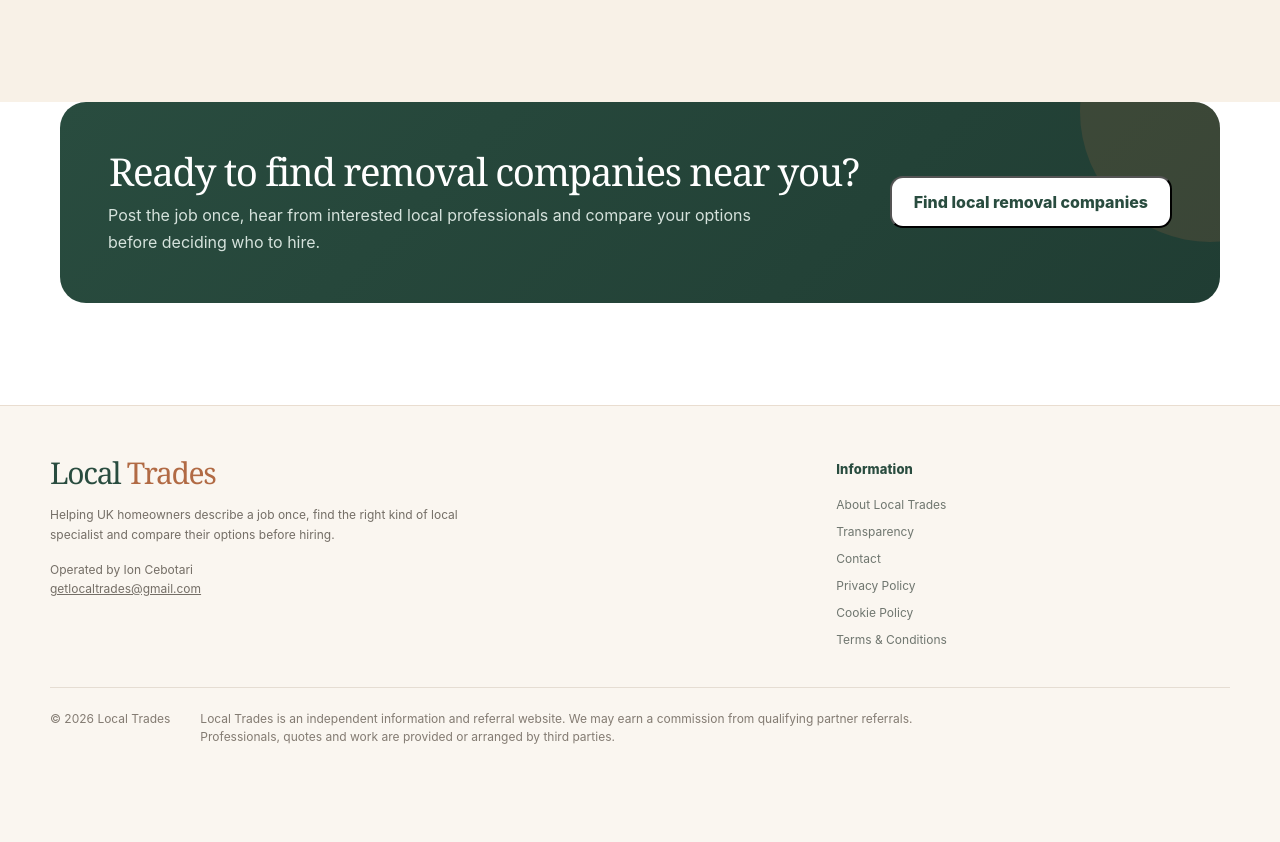
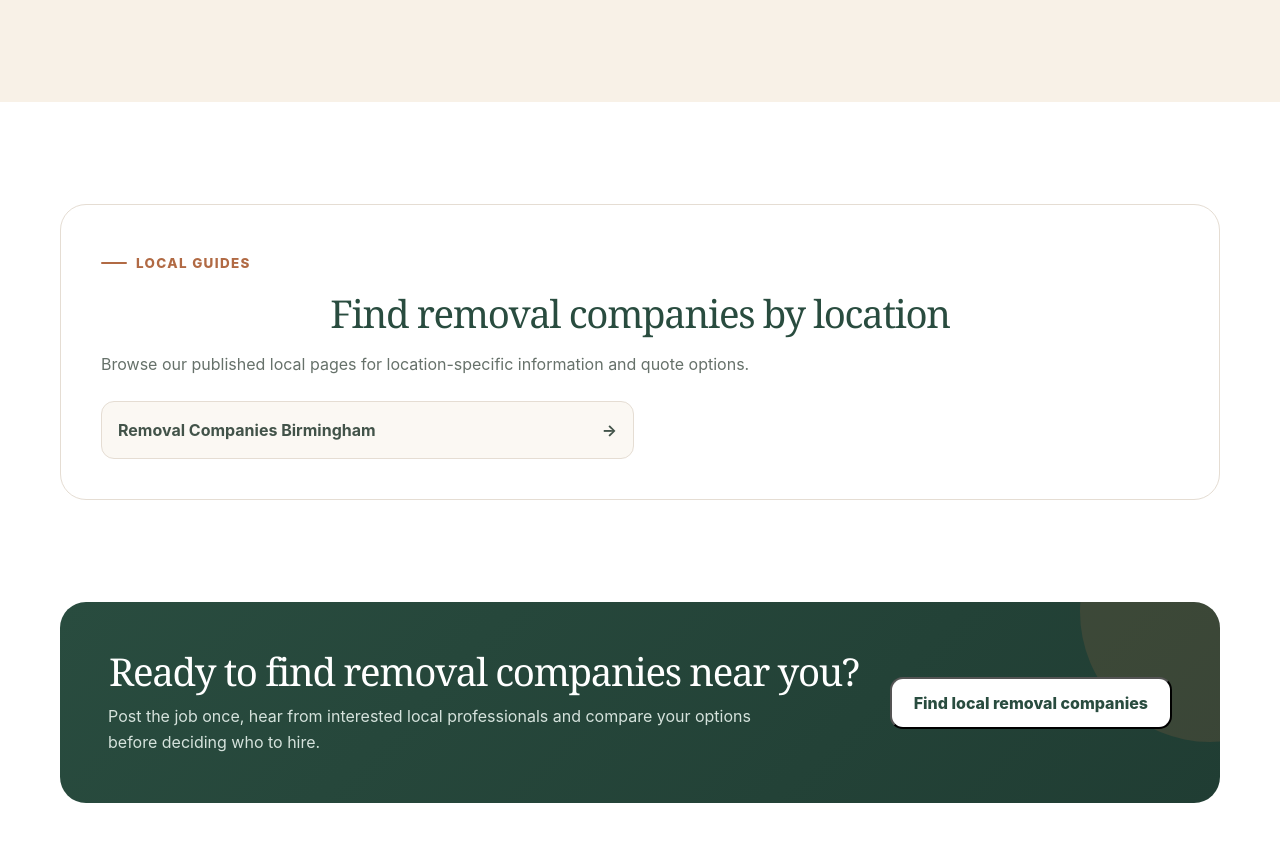
Before and after one commit to Johny-88/local-trades, a Next.js app: page /removal-companies in a window 1280 px wide. Shown: the part 3392-4234 px from the top of the page. Before the commit the page ends 4169 px from the top, so only its background shows below. Built offline with nearby package versions, Linux system fonts and the light colour scheme.

Commit message:
Add crawlable published location links to service pages

```diff
--- a/src/components/ServiceCategoryLandingPage.tsx
+++ b/src/components/ServiceCategoryLandingPage.tsx
@@ -5,14 +5,20 @@ import { Breadcrumbs } from "./Breadcrumbs";
 import { JsonLd } from "./JsonLd";
 import { ServiceCategoryLeadCard } from "./ServiceCategoryLeadCard";
 
+type LocationLink = {
+  name: string;
+  href: string;
+};
+
 type Props = {
   service: ServiceCategory;
   details: ServicePageDetails;
   breadcrumbItems: BreadcrumbItem[];
   structuredData: unknown;
+  locationLinks: LocationLink[];
 };
 
-export function ServiceCategoryLandingPage({ service, details, breadcrumbItems, structuredData }: Props) {
+export function ServiceCategoryLandingPage({ service, details, breadcrumbItems, structuredData, locationLinks }: Props) {
   const pluralLower = service.plural.toLowerCase();
   return (
     <>
@@ -102,6 +108,26 @@ export function ServiceCategoryLandingPage({ service, details, breadcrumbItems,
             </div>
           </section>
 
+          {locationLinks.length > 0 ? (
+            <section className="section" aria-labelledby="category-locations-title">
+              <div className="container">
+                <div className="specialist-box">
+                  <p className="eyebrow">Local guides</p>
+                  <h2 id="category-locations-title">Find {pluralLower} by location</h2>
+                  <p className="specialist-intro">Browse our published local pages for location-specific information and quote options.</p>
+                  <div className="specialist-links">
+                    {locationLinks.map((location) => (
+                      <a className="specialist-link" href={location.href} key={location.href}>
+                        <span>{location.name}</span>
+                        <span aria-hidden="true">→</span>
+                      </a>
+                    ))}
+                  </div>
+                </div>
+              </div>
+            </section>
+          ) : null}
+
           <section className="cta-band">
             <div className="container">
               <div className="cta-box">
```
